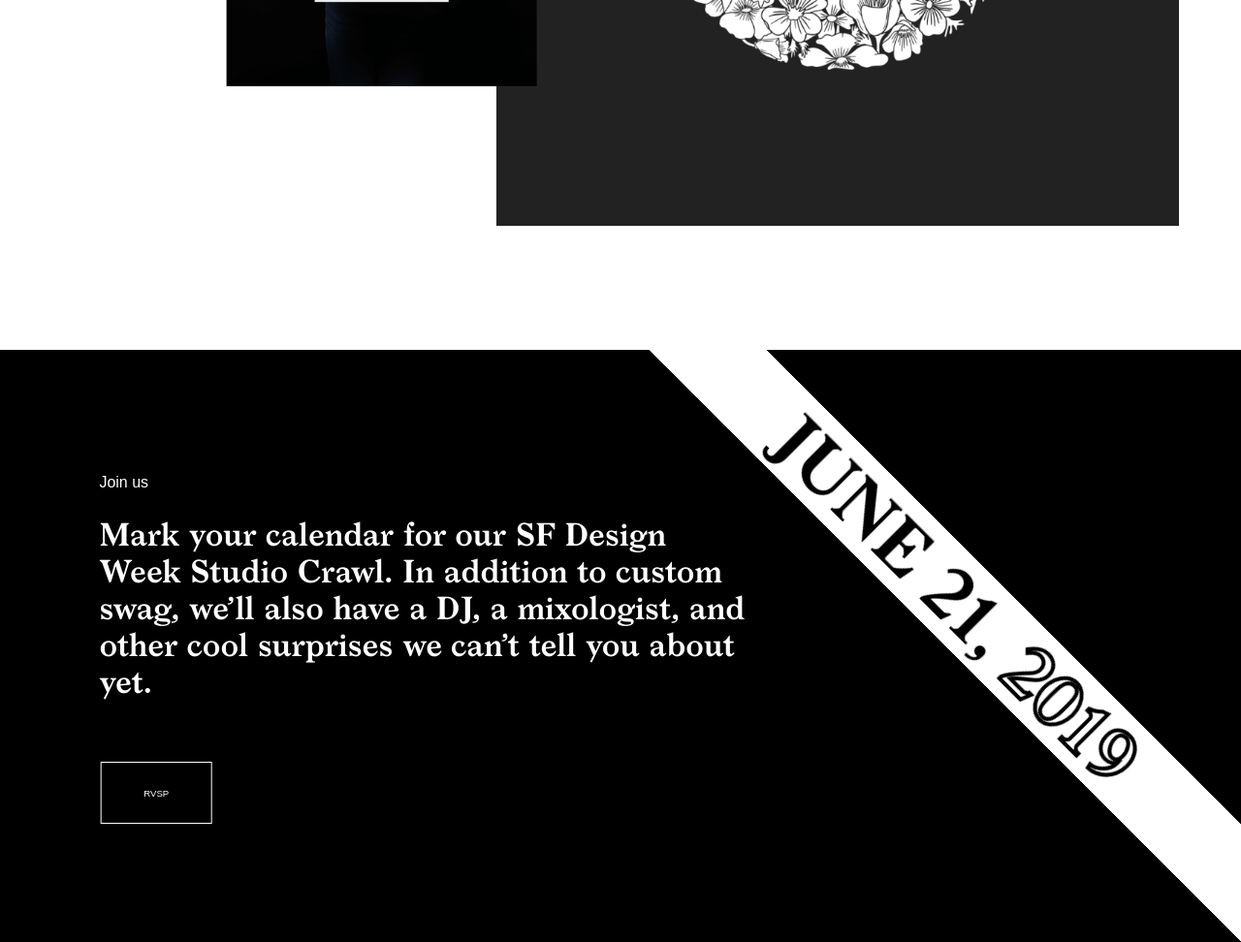
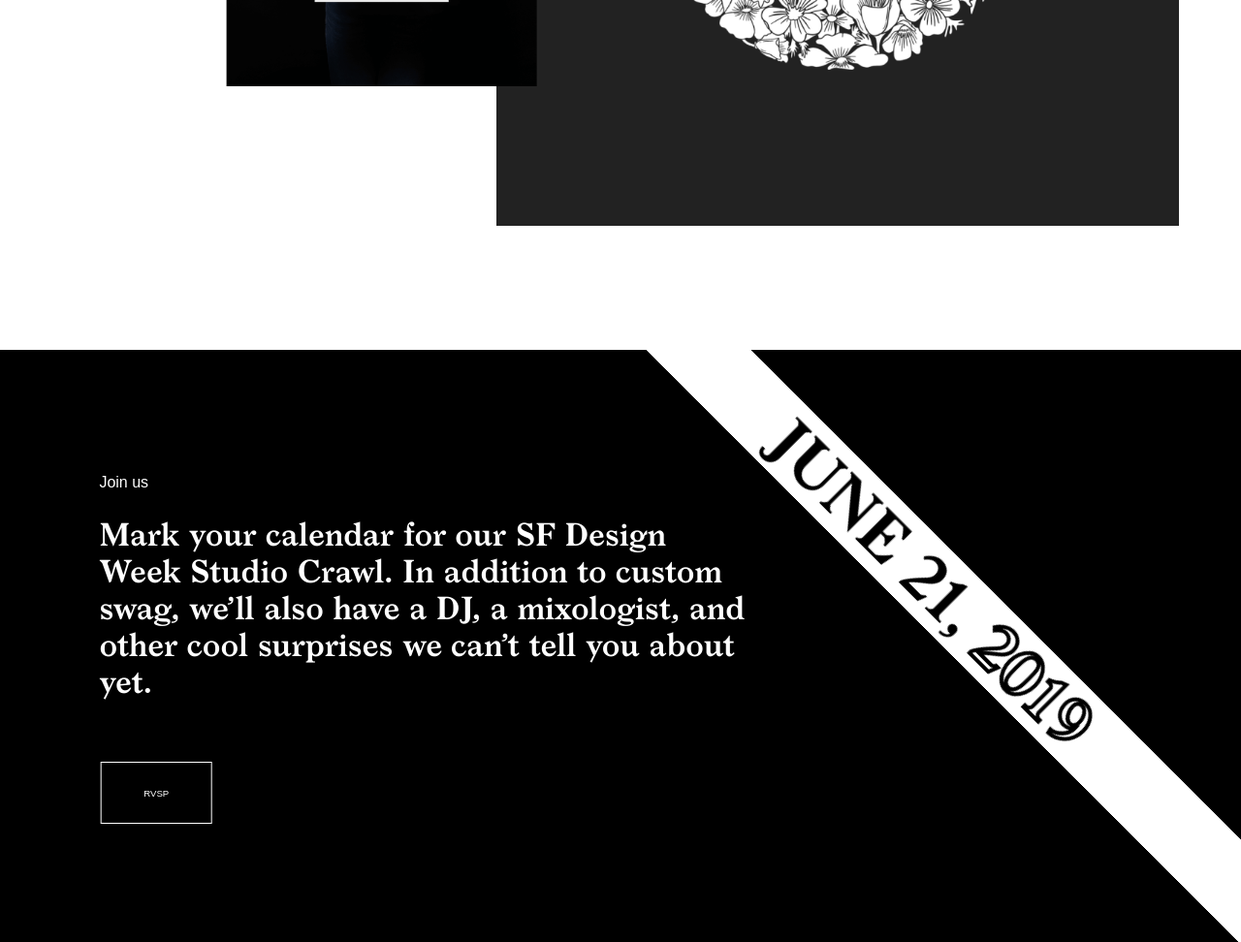
Before and after one commit to MohamedMarnaoui/California-Calling-Project, a plain HTML site: page index.html in a window 1280 px wide. Shown: the part 6640-7612 px from the top of the page at 97% size. Drawn offline with Linux system fonts and the light colour scheme.

Commit message:
Debugged

```diff
--- a/assets/css/style.css
+++ b/assets/css/style.css
@@ -406,8 +406,8 @@
 .banner {
     width: 100%;
     position: absolute;
-    top: 20%;
-    left: 20%;
+    top: 18%;
+    left: 18%;
     transform: rotate(45deg);
 }
 
@@ -416,7 +416,7 @@
 
 
     font-family:"Larish1";
-    font-size: 4.5rem;
+    font-size: 4.0rem;
     text-transform: uppercase;
     background-color: var(--white);
     color: var(--black);
```
Also changed, not shown: index.html (+0 -5 lines).
